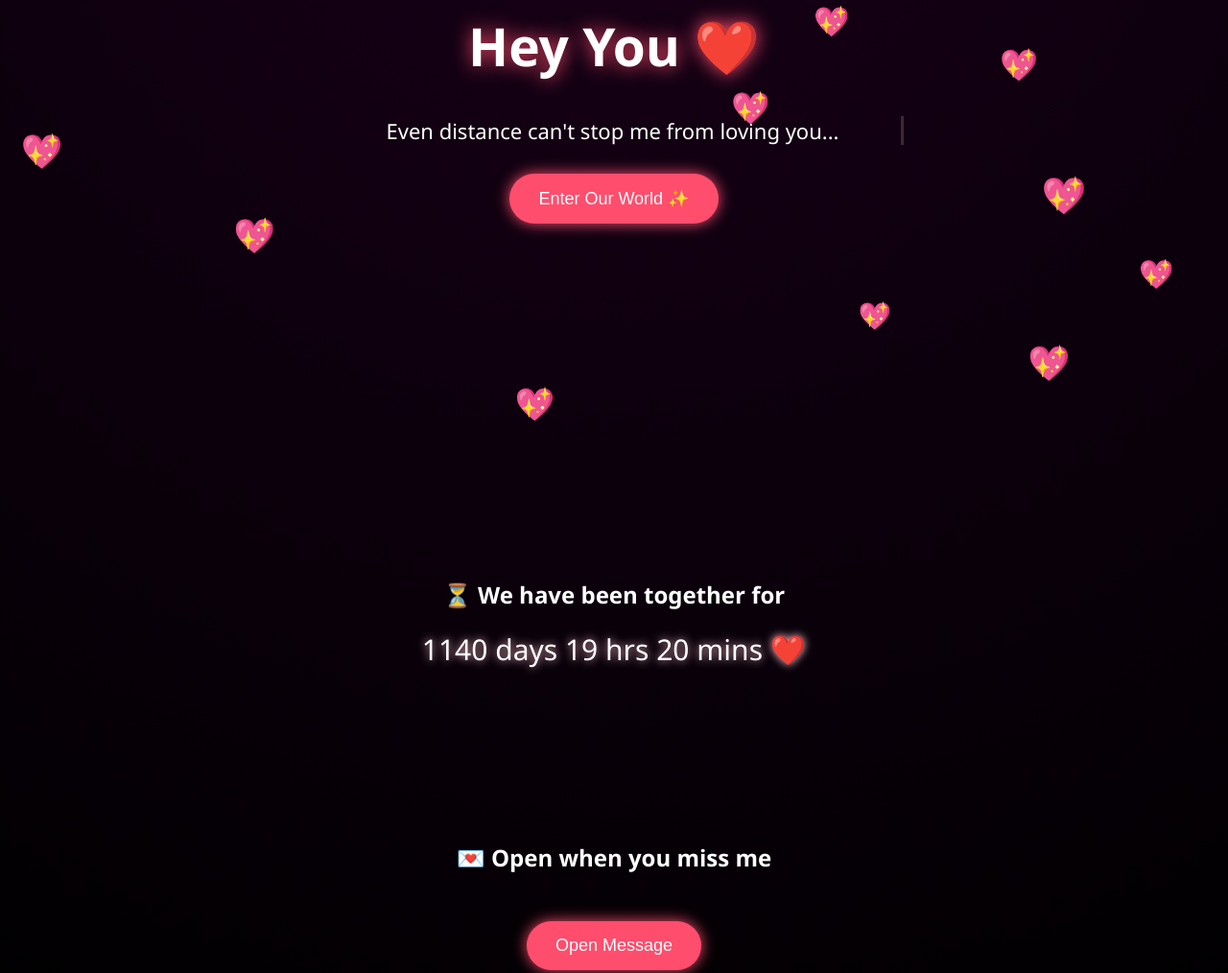
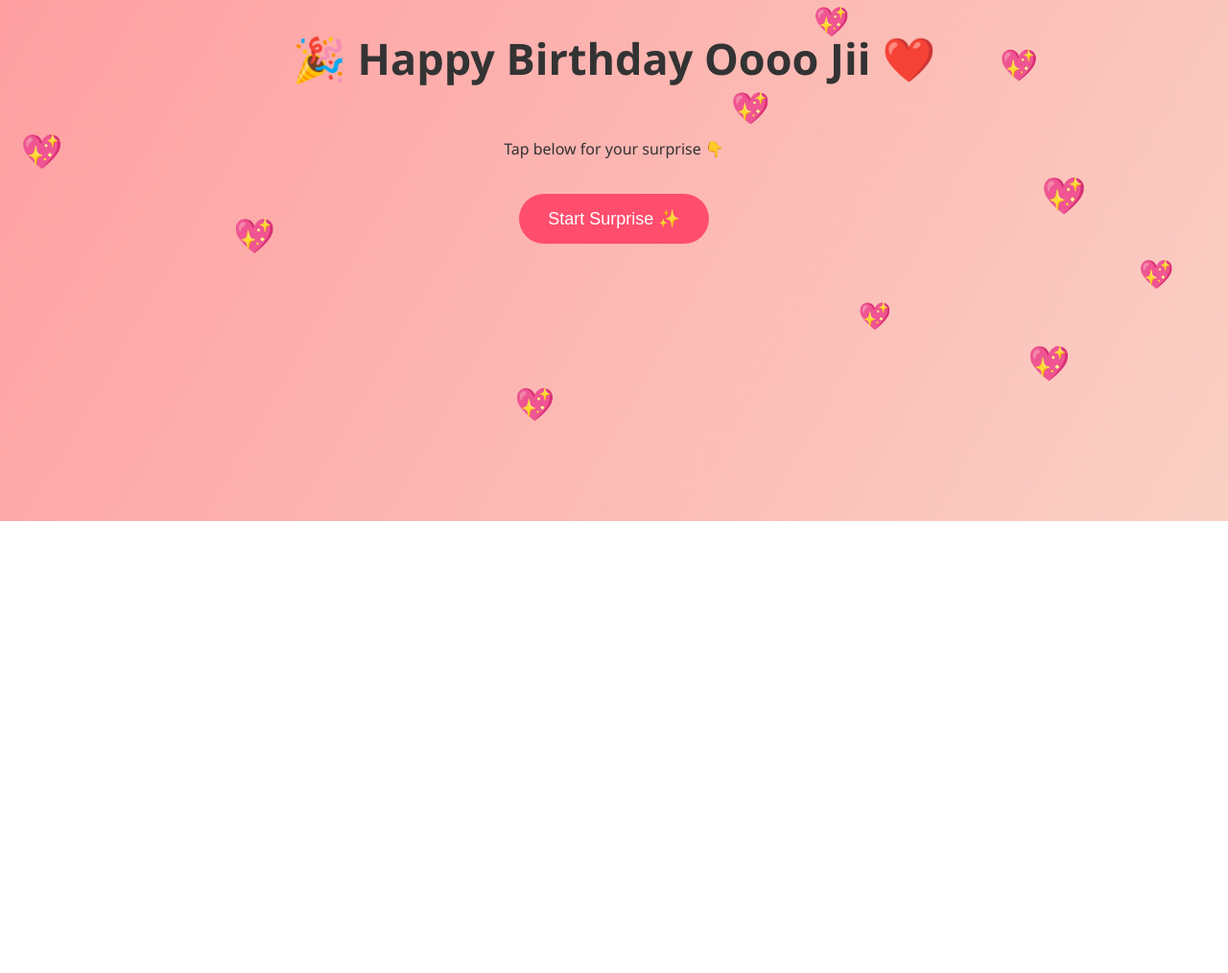
Before and after one commit to Pihugupta12/Birthday-, a plain HTML site: page index.htm in a window 1280 px wide. Shown: the part 297-1311 px from the top of the page at 96% size. After the commit the page ends 840 px from the top, so only its background shows below. Drawn offline with Linux system fonts and the light colour scheme.

Commit message:
Update birthday message and styling in index.htm

```diff
--- a/index.htm
+++ b/index.htm
@@ -1,133 +1,97 @@
 <!DOCTYPE html>
 <html>
 <head>
-<title>To My Love ❤️</title>
+<title>Happy Birthday Oooo Jii ❤️</title>
 <meta name="viewport" content="width=device-width, initial-scale=1.0">
 
 <style>
 body{
   margin:0;
   font-family: 'Segoe UI';
-  background: radial-gradient(circle at top,#1a001a,#000);
-  color:white;
+  background: linear-gradient(120deg,#ff9a9e,#fad0c4);
   text-align:center;
   overflow-x:hidden;
+  color:#333;
 }
 
-/* INTRO SCREEN */
-.intro{
+section{
   height:100vh;
   display:flex;
   flex-direction:column;
   justify-content:center;
   align-items:center;
+  padding:20px;
 }
 
-h1{
-  font-size:55px;
-  text-shadow:0 0 20px #ff4d6d;
-}
-
-.type{
-  font-size:22px;
-  width:80%;
-  max-width:600px;
-  border-right:3px solid pink;
-  white-space:nowrap;
-  overflow:hidden;
-  animation: typing 6s steps(60,end), blink .8s infinite;
-}
-@keyframes typing{ from{width:0} to{width:100%} }
-@keyframes blink{50%{border-color:transparent}}
+h1{font-size:45px;}
+h2{font-size:32px;}
 
 button{
-  margin-top:30px;
   padding:15px 30px;
-  font-size:18px;
   border:none;
   border-radius:30px;
   background:#ff4d6d;
   color:white;
-  box-shadow:0 0 15px #ff4d6d;
+  font-size:18px;
+  margin-top:20px;
 }
 
-/* SECTION */
-.section{
-  padding:80px 20px;
+/* hidden pages */
+.page{display:none}
+
+/* hearts */
+.heart{
+ position:fixed;
+ top:-10px;
+ animation:fall 6s linear infinite;
 }
-
-/* TIMER */
-.timer{
-  font-size:30px;
-  margin-top:20px;
-  text-shadow:0 0 10px pink;
-}
-
-/* SECRET BOX */
-.secret{
-  display:none;
-  margin-top:30px;
-  font-size:22px;
-  color:#ff9ecb;
-}
-
-/* HEARTS */
-.heart{
-  position:fixed;
-  top:-10px;
-  animation:fall 6s linear infinite;
-}
-@keyframes fall{
-  to{transform:translateY(110vh);}
-}
+@keyframes fall{to{transform:translateY(110vh)}}
 </style>
 </head>
 
 <body>
 
-<div class="intro">
-  <h1>Hey You ❤️</h1>
-  <div class="type">Even distance can't stop me from loving you...</div>
-  <button onclick="scrollDown()">Enter Our World ✨</button>
-</div>
+<!-- PAGE 1 -->
+<section id="p1">
+  <h1>🎉 Happy Birthday Oooo Jii ❤️</h1>
+  <p>Tap below for your surprise 👇</p>
+  <button onclick="next('p2')">Start Surprise ✨</button>
+</section>
 
-<div class="section">
-  <h2>⏳ We have been together for</h2>
-  <div class="timer" id="timer"></div>
-</div>
+<!-- PAGE 2 -->
+<section id="p2" class="page">
+  <h2>First Question 😌</h2>
+  <p>Who loves you the most? 😏</p>
+  <button onclick="next('p3')">Aeee Jii obviously 😎</button>
+</section>
 
-<div class="section">
-  <h2>💌 Open when you miss me</h2>
-  <button onclick="showSecret()">Open Message</button>
-  <div class="secret" id="secretMsg">
-    No matter where you are,
-    you are always in my heart ❤️
-    I can't wait to hug you someday 🥺
-  </div>
-</div>
+<!-- PAGE 3 -->
+<section id="p3" class="page">
+  <h2>😂 Fun Fact</h2>
+  <p>You are officially getting older today 👴</p>
+  <p>But don't worry… you still cute 😌❤️</p>
+  <button onclick="next('p4')">Continue 💌</button>
+</section>
+
+<!-- PAGE 4 -->
+<section id="p4" class="page">
+  <h2>Distance Message 🥺</h2>
+  <p>I wish I could hug you today…</p>
+  <p>But this website hug will work for now 🤗</p>
+  <button onclick="next('p5')">One Last Thing 💖</button>
+</section>
+
+<!-- PAGE 5 -->
+<section id="p5" class="page">
+  <h1>I Love You So Much ❤️</h1>
+  <p>Happy Birthday My Person 🎂</p>
+  <h2>— Love, Aeee Jii 💕</h2>
+</section>
 
 <script>
-// CHANGE DATE HERE 💕
-let startDate = new Date("2023-01-01");
-
-function updateTimer(){
-  let now=new Date();
-  let diff=now-startDate;
-  let days=Math.floor(diff/86400000);
-  let hours=Math.floor(diff/3600000)%24;
-  let mins=Math.floor(diff/60000)%60;
-  document.getElementById("timer").innerHTML =
-  days+" days "+hours+" hrs "+mins+" mins ❤️";
-}
-setInterval(updateTimer,1000);
-updateTimer();
-
-function scrollDown(){
-  window.scrollTo({top:window.innerHeight,behavior:'smooth'});
-}
-
-function showSecret(){
-  document.getElementById("secretMsg").style.display="block";
+function next(id){
+ document.querySelectorAll("section").forEach(s=>s.style.display="none");
+ document.getElementById(id).style.display="flex";
 }
 
 // floating hearts
```
